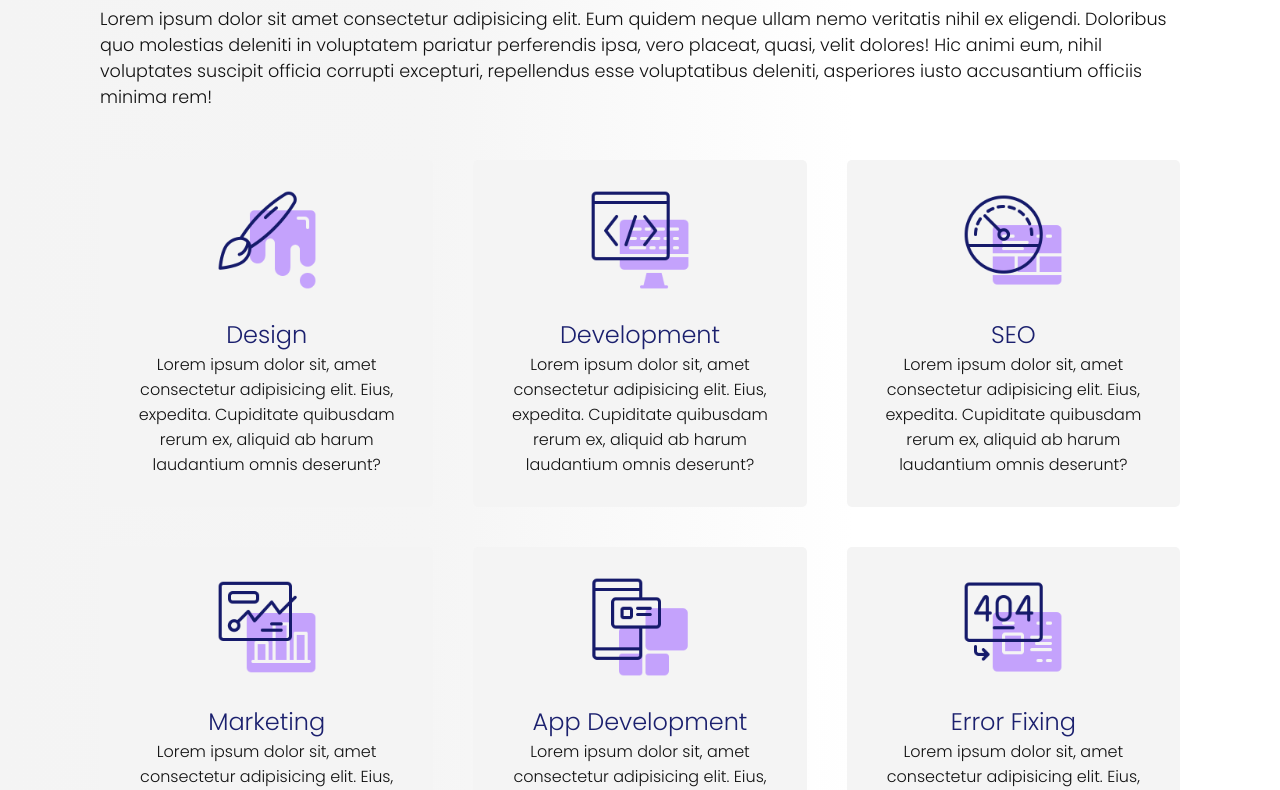
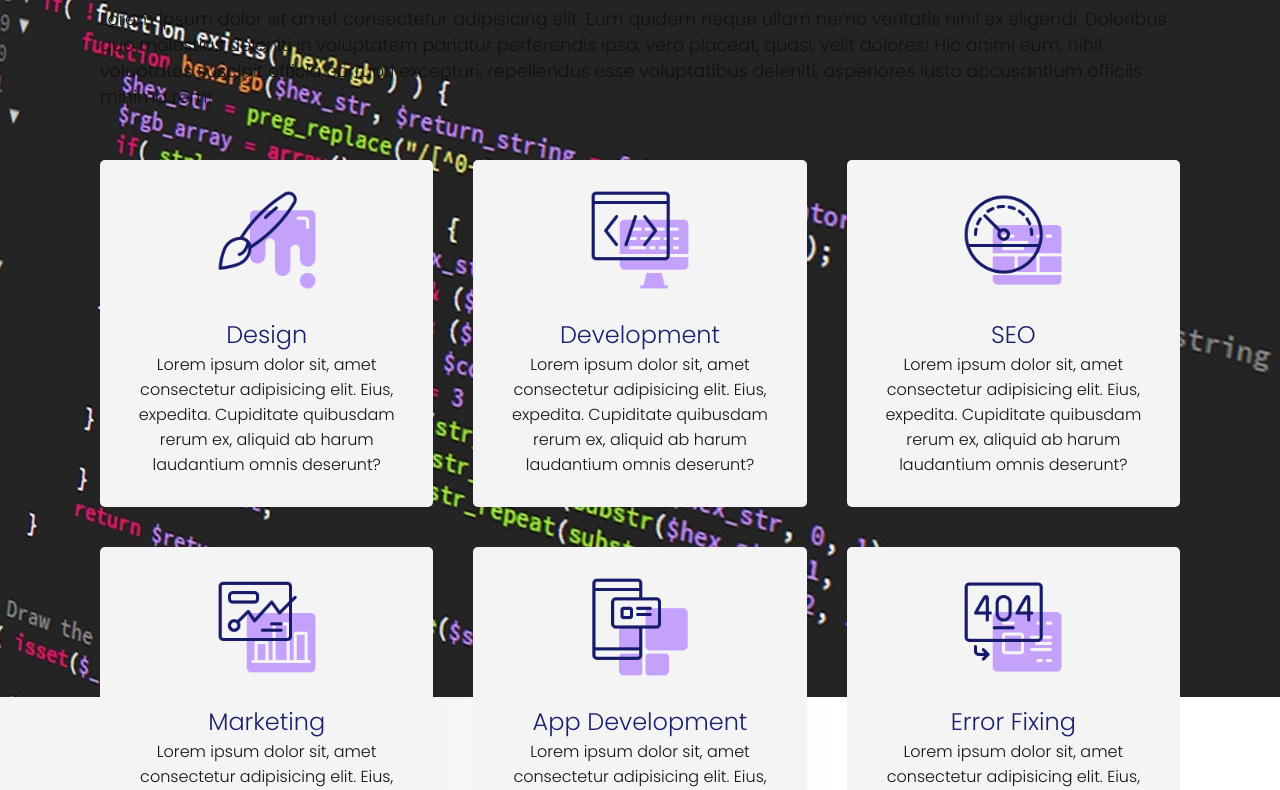
Before and after one commit to stogaja/Creative-Design-Agency, a plain HTML site: page services.html in a window 1280 px wide. Shown: the part 219-1009 px from the top of the page. Drawn offline with Linux system fonts and the light colour scheme.

Commit message:
added a fixed background image

```diff
--- a/css/style.css
+++ b/css/style.css
@@ -168,6 +168,28 @@ section.home {
 }
 
 /* services style*/
+#bg {
+  position: fixed;
+  top: -50%;
+  left: -50%;
+  width: 200%;
+  height: 200%;
+  z-index: -100;
+}
+#bg img {
+  position: absolute;
+  top: 0;
+  left: 0;
+  right: 0;
+  bottom: 0;
+  margin: auto;
+  min-width: 50%;
+  min-height: 50%;
+}
+
+.services-body{
+  background: transparent;
+}
 
 .services {
   margin-top: 40px;
--- a/services.html
+++ b/services.html
@@ -7,7 +7,10 @@
     <title>Creative Design Agency</title>
     <link rel="stylesheet" href="css/style.css" />
   </head>
-  <body>
+  <body class="services-body">
+    <div id="bg">
+      <img src="images/coding.jpeg" alt="" />
+    </div>
     <header>
       <div class="logo">Creative Design Agency</div>
       <div class="toggle"></div>
```
